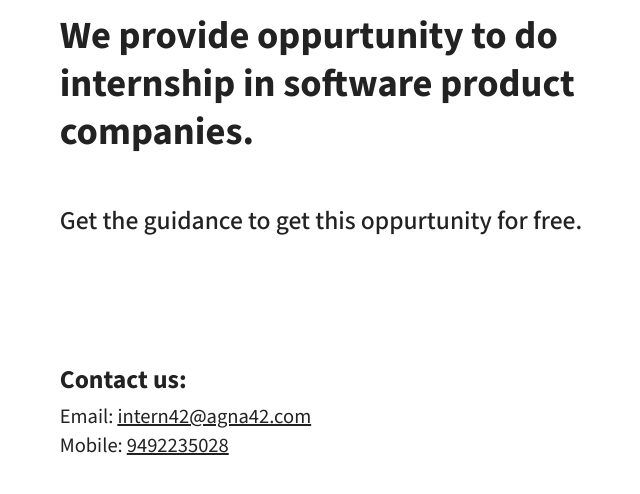
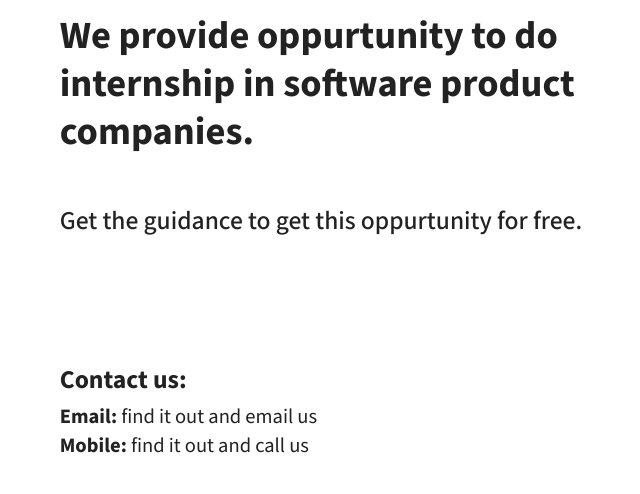
Before and after one commit to intern42/intern42.com, a plain HTML site: page index.html in a window 1280 px wide. Shown: the part 306-800 px from the top of the page, without its empty margins (249-889 px from the left). Drawn offline with Linux system fonts and the light colour scheme.

Commit message:
added challenge

```diff
--- a/index.html
+++ b/index.html
@@ -46,9 +46,11 @@
     <section>
       <p>
         <h4>Contact us:</h4>
-        Email: <a href="mailto:intern42@agna42.com">intern42@agna42.com</a>
+        <b>Email:</b> find it out and email us
+        <!-- Email: intern42@agna42.com -->
         <br>
-        Mobile: <a href="tel:9492235028">9492235028</a>
+        <b>Mobile:</b> find it out and call us
+        <!-- Phone number is 9492235028 -->
         <!-- <br>
         Rohini Kumar Barla <br />
         <a href="https://rohinibarla.com">rohinibarla.com</a> -->
```
